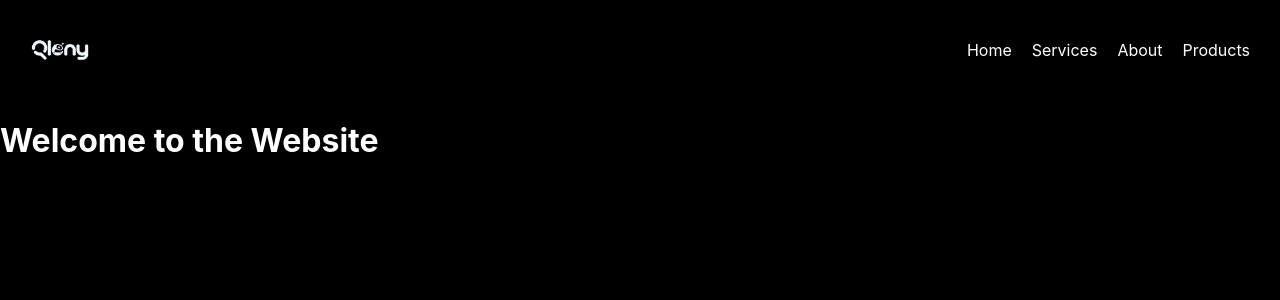
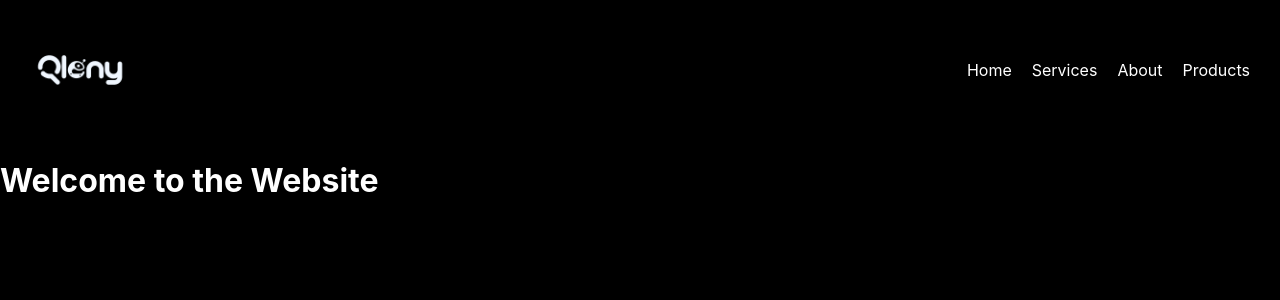
Before and after one commit to clyuu/Qlony, a React (Create React App) app in the folder my-app/: page / in a window 1280 px wide. Shown: the top 300 px of the page. Built offline with nearby package versions, Linux system fonts and the light colour scheme.

Commit message:
Describe your changes

```diff
--- a/my-app/src/Navbar.css
+++ b/my-app/src/Navbar.css
@@ -61,6 +61,6 @@ body {
 }
 
 .logo-image {
-  width: 80px; /* Adjust to your preferred width */
+  width: 120px; /* Adjust to your preferred width */
   height: auto; /* Maintain aspect ratio */
 }
```
